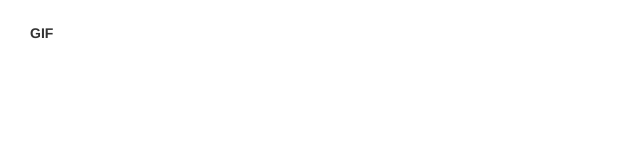
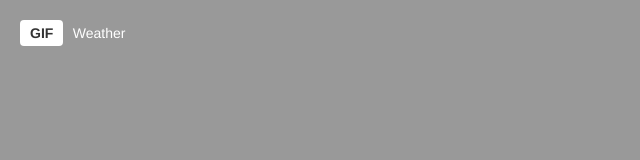
Before and after one commit to aaronrelph/gif-weather, a plain HTML site: page index.html in a window 1280 px wide. Shown: the whole page, without its empty margins (0-640 px from the left). Drawn offline with nearby package versions, Linux system fonts and the light colour scheme.

Commit message:
Added overlay

```diff
--- a/index.html
+++ b/index.html
@@ -1,5 +1,5 @@
 <html>
-<body>
+
 <head>
   <title>Gif Weather - The local weather and a gif's based on the current conditions.</title>
   <link rel="stylesheet" type="text/css" href="styles.css">
@@ -7,6 +7,8 @@
   <link href='https://fonts.googleapis.com/css?family=Open+Sans:400,600,700' rel='stylesheet' type='text/css'>
 </head>
 
+<body>
+<div class="overlay">
   <div class="logo">
     <span class="gif">GIF</span>
     <h1>Weather</h1>
@@ -20,7 +22,7 @@
 
     <div class="js-gif"></div>
   </div>
-
+  </div>
   <script src="http://ajax.googleapis.com/ajax/libs/jquery/1.10.2/jquery.min.js"></script>
   <script src="weather.js"></script>
   <script>
--- a/styles.css
+++ b/styles.css
@@ -21,7 +21,12 @@ h1 { font-size: 48px; }
 h2 { font-size: 24px; margin: 50px 0; }
 h3 { font-size: 18px; }
 
-
+.overlay {
+  background-color: rgba(0, 0, 0, 0.4);
+  width: 100vw;
+  height: 100vh;
+  position: absolute;
+}
 
 .logo {
   margin-top:20px;
```
Lines whose indentation alone changed are shown as unchanged.
